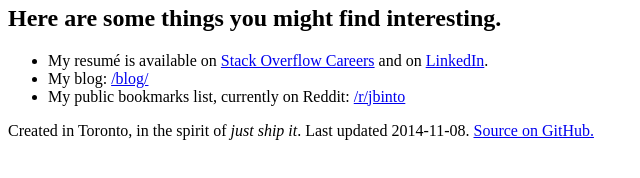
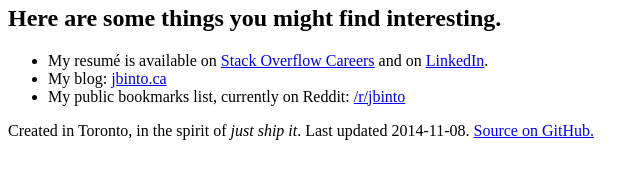
Before and after one commit to jbinto/DEFUNCT-jessebuchanan.ca, a plain HTML site: page _site/index.html in a window 1280 px wide. Shown: the part 374-552 px from the top of the page, 0-640 px from the left. Drawn offline with Linux system fonts and the light colour scheme.

Commit message:
Move blog back to jbinto.ca for now

```diff
--- a/_site/index.html
+++ b/_site/index.html
@@ -54,7 +54,7 @@
 <h2>Here are some things you might find interesting.</h2>
 <ul>
     <li>My resum&eacute; is available on <a href="https://careers.stackoverflow.com/jessebuchanan)">Stack Overflow Careers</a> and on <a href="https://www.linkedin.com/in/jessebuchanan">LinkedIn</a>.</li>
-    <li>My blog: <a href="https://jessebuchanan.ca/blog/">/blog/</a></li>
+    <li>My blog: <a href="http://jbinto.ca/">jbinto.ca</a></li>
     <li>My public bookmarks list, currently on Reddit: <a href="https://www.reddit.com/r/jbinto">/r/jbinto</a></li>
 </ul>
 
```
